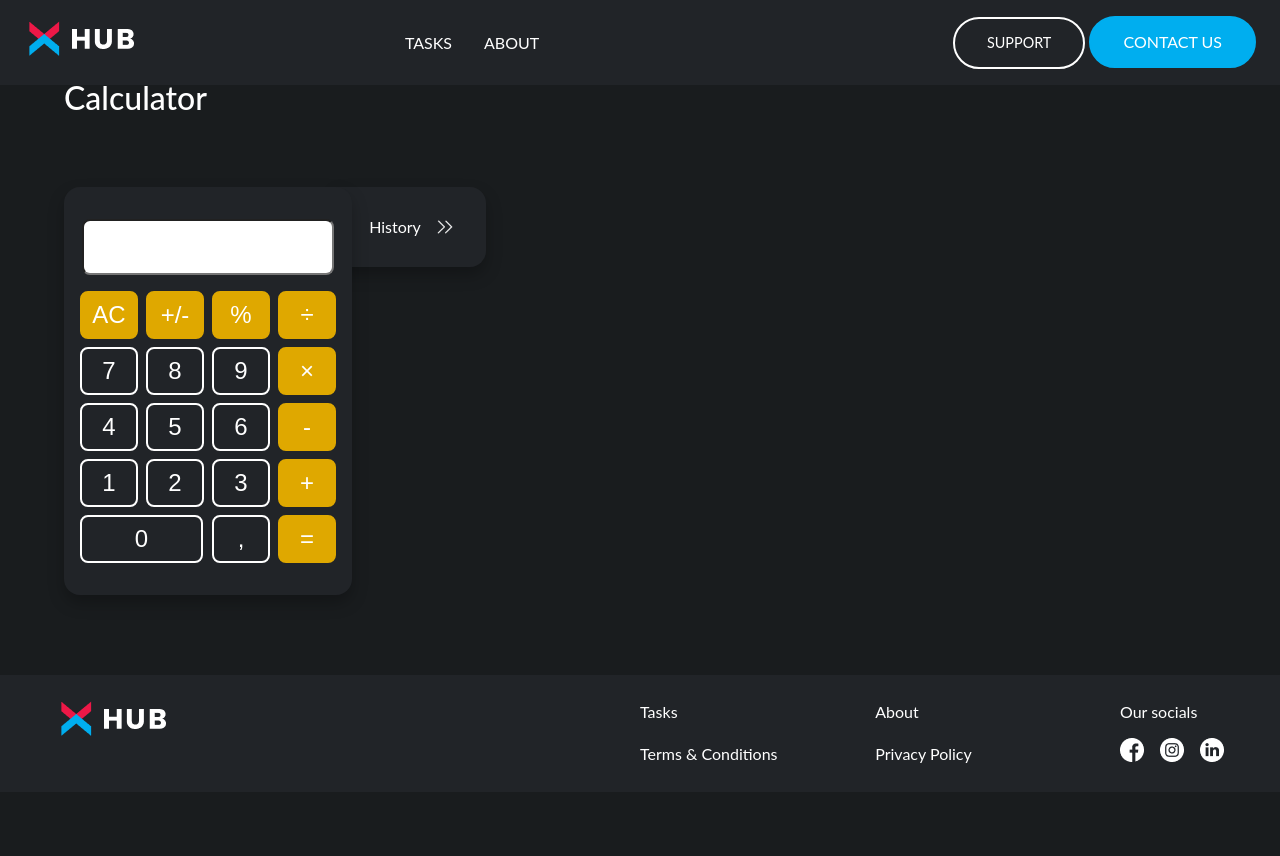
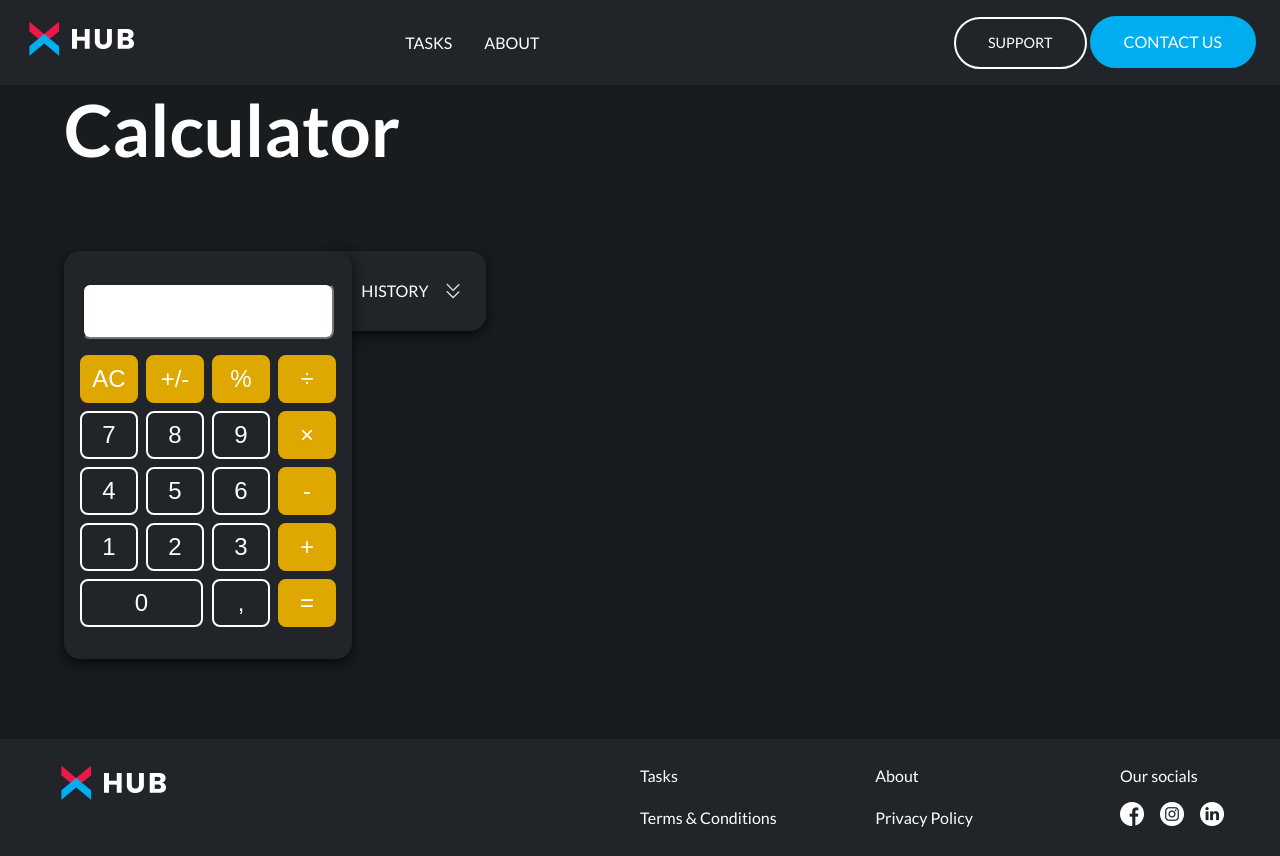
Before and after one commit to AlkayidAli/NIX-Workshop, a website built with webpack: page src/calculator/calculator.html in a window 1280 px wide. Before the commit the page ends 800 px from the top, so only its background shows below. Built offline with nearby package versions, Linux system fonts and the light colour scheme; no server answers; files whose address does not match are found by name.

Commit message:
calc styles redone

```diff
--- a/src/calculator/calculator.html
+++ b/src/calculator/calculator.html
@@ -1,6 +1,10 @@
 <!DOCTYPE html>
 <html lang="en">
   <head>
+    <link
+      href="https://fonts.googleapis.com/css2?family=Lato:wght@400;700&family=Roboto+Flex:wght@400;500;600&display=swap"
+      rel="stylesheet"
+    />
     <meta charset="UTF-8" />
     <meta
       name="viewport"
@@ -12,7 +16,7 @@
   <body>
     <div id="header"></div>
     <main class="main-container" data-testid="main">
-      <h1>Calculator</h1>
+      <p id="title-text">Calculator</p>
       <div class="calculator-history-container">
         <div class="calculator-container" id="calculator">
           <input type="text" id="calculationInput" readonly />
@@ -41,7 +45,7 @@
 
         <div class="history-container">
           <a class="menu-item" id="history-toggle"
-            >History<img
+            >HISTORY<img
               src="../images/icons/d-arrow.png"
               alt="arrow"
               class="toggle-arrow"
--- a/src/calculator/calculator.scss
+++ b/src/calculator/calculator.scss
@@ -7,6 +7,12 @@
   align-items: center;
   justify-content: center;
   padding: 2rem 1rem;
+
+  #title-text {
+    align-self: start;
+    font-size: 2.5rem;
+    font-weight: 700;
+  }
 }
 .calculator-container {
   display: flex;
@@ -17,7 +23,7 @@
   border-radius: 1rem;
   padding: 2rem 1rem;
   gap: 1rem;
-  box-shadow: 0 8px 16px rgba(0, 0, 0, 0.25);
+  box-shadow: 0 4px 13px rgba(0, 0, 0, 0.75);
   position: relative;
   z-index: 2;
 
@@ -74,10 +80,11 @@
   justify-content: center;
   background-color: $neutral-color-90;
   border-radius: 0 0 1rem 1rem;
-  box-shadow: 0 8px 16px rgba(0, 0, 0, 0.25);
+  box-shadow: 0 4px 13px rgba(0, 0, 0, 0.75);
   margin-top: -1rem;
   position: relative;
   z-index: 1;
+  max-height: 380px;
 
   #history-list {
     display: flex;
@@ -89,11 +96,15 @@
     margin: 0;
     padding: 0 1rem;
     align-self: end;
+    overflow-x: hidden;
+    overflow-y: auto;
+    scrollbar-width: thin;
   }
 
   &.active #history-list {
     max-height: 300px;
     margin-top: 1rem;
+    padding-bottom: 3rem;
   }
 
   #history-toggle {
@@ -117,11 +128,12 @@
       height: 16px;
       transition: transform 0.3s ease;
       margin-left: 0.5rem;
+      transform: rotate(90deg);
     }
   }
 
   &.active .toggle-arrow {
-    transform: rotate(90deg);
+    transform: rotate(-90deg) !important;
   }
 
   .history-element {
@@ -136,6 +148,9 @@
 }
 
 @media (min-width: $tablet) {
+  #title-text {
+    font-size: 3.5rem;
+  }
   .calculator-history-container {
     display: flex;
     flex-direction: row;
@@ -152,6 +167,7 @@
     overflow: hidden;
     margin-left: -1rem;
     transition: all 0.3s ease-in-out;
+    max-height: none;
 
     #history-toggle {
       width: 9.375rem;
@@ -185,3 +201,12 @@
     }
   }
 }
+
+@media (min-width: $desktop) {
+  .main-container {
+    padding: 2rem 3rem;
+  }
+  #title-text {
+    font-size: 4.5rem !important;
+  }
+}
```
